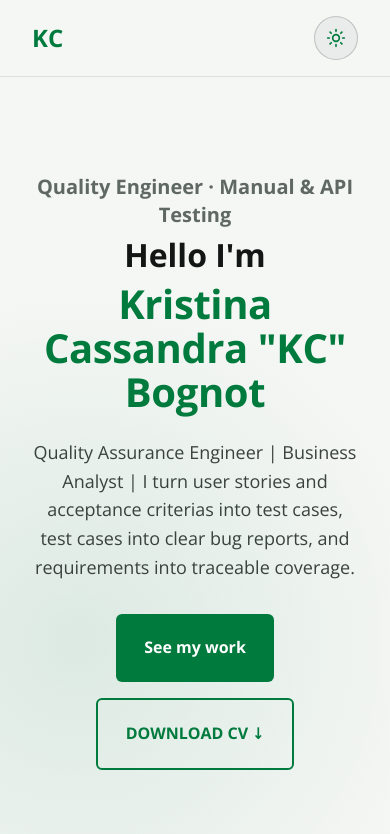
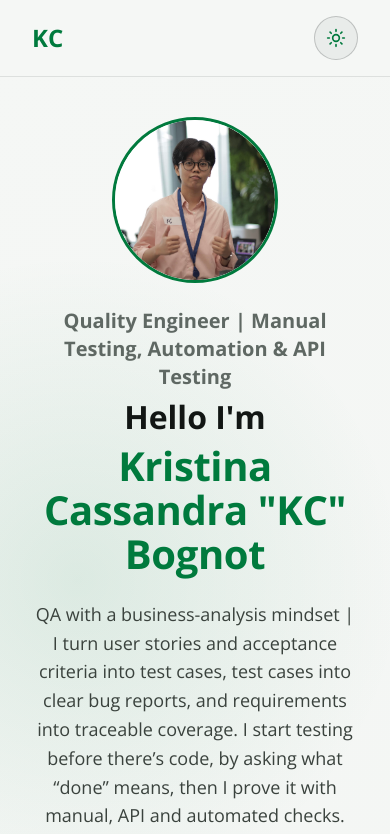
Before and after one commit to kaysea-bgnt/portfolio, a plain HTML site: page index.html in a window 390 px wide. Shown: the top 834 px of the page. Drawn offline with nearby package versions, Linux system fonts and the light colour scheme.

Commit message:
changes in text content and mobile photo view

```diff
--- a/index.html
+++ b/index.html
@@ -58,6 +58,9 @@
     }
 
     @media (max-width:768px) {
+      .kc-hero-photo{order:-1;flex-basis:100% !important}
+      .kc-avatar{width:160px !important;height:160px !important}
+      .kc-hero{gap:24px !important;padding-top:40px !important}
       .kc-navlinks {
         display: none !important
       }
@@ -286,7 +289,7 @@
         style="max-width: 1200px; margin: 0 auto; padding: 96px 32px 64px; display: flex; flex-wrap: wrap; align-items: center; gap: 64px">
         <div style="flex: 999 1 520px; min-width: 0">
           <p style="margin: 0 0 8px; font-size: 20px; font-weight: 700; line-height: 1.4; color: var(--ink-muted)">
-            Quality Engineer · Manual &amp; API Testing</p>
+            Quality Engineer | Manual Testing, Automation &amp; API Testing</p>
           <h1 style="margin: 0">
             <span class="kc-hello" style="display: block; font-size: 56px; line-height: 1.15; color: var(--ink)">Hello
               I'm</span>
@@ -294,11 +297,8 @@
               style="display: block; margin-top: 8px; font-size: 64px; line-height: 1.1; letter-spacing: -0.01em; color: var(--accent)">Kristina
               Cassandra "KC" Bognot</span>
           </h1>
-          <p style="margin: 24px 0 32px; font-size: 18px; color: var(--ink-body); max-width: 640px">Quality Assurance
-            Engineer | Business Analyst |
-            I turn user stories and acceptance criterias into test cases, test cases into
-            clear bug reports, and requirements into
-            traceable coverage.</p>
+          <p style="margin: 24px 0 32px; font-size: 18px; color: var(--ink-body); max-width: 640px">
+            QA with a business-analysis mindset | I turn user stories and acceptance criteria into test cases, test cases into clear bug reports, and requirements into traceable coverage. I start testing before there’s code, by asking what “done” means, then I prove it with manual, API and automated checks.</p>
           <div class="kc-hero-ctas" style="display: flex; flex-wrap: wrap; gap: 16px">
             <a class="kc-btn" href="#work"
               style="display: inline-flex; align-items: center; min-height: 44px; padding: 12px 28px; border-radius: 6px; background: var(--accent); color: var(--on-accent); font-weight: 700">See
@@ -308,8 +308,8 @@
               CV ↓</a>
           </div>
         </div>
-        <div style="flex: 1 1 300px; display: flex; justify-content: center">
-          <div
+        <div class="kc-hero-photo" style="flex: 1 1 300px; display: flex; justify-content: center">
+          <div class="kc-avatar"
             style="width: 300px; height: 300px; max-width: 100%; border-radius: 50%; border: 3px solid var(--accent); overflow: hidden; flex: none">
             <img src="kaysea.jpg" alt="Kristina Bognot"
               style="display: block; width: 100%; height: 100%; object-fit: cover; object-position: center 20%; border-radius: 50%">
```
